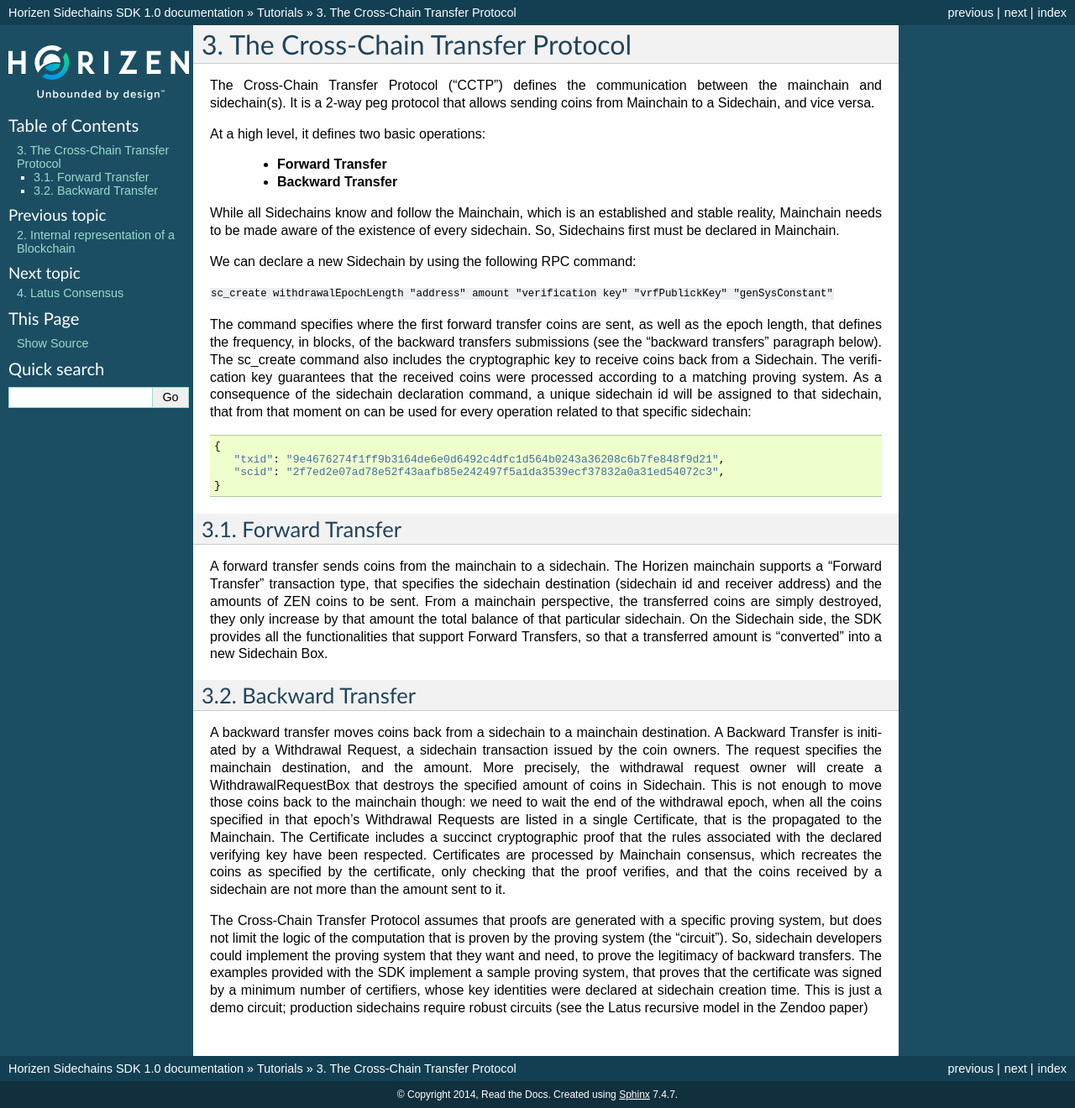
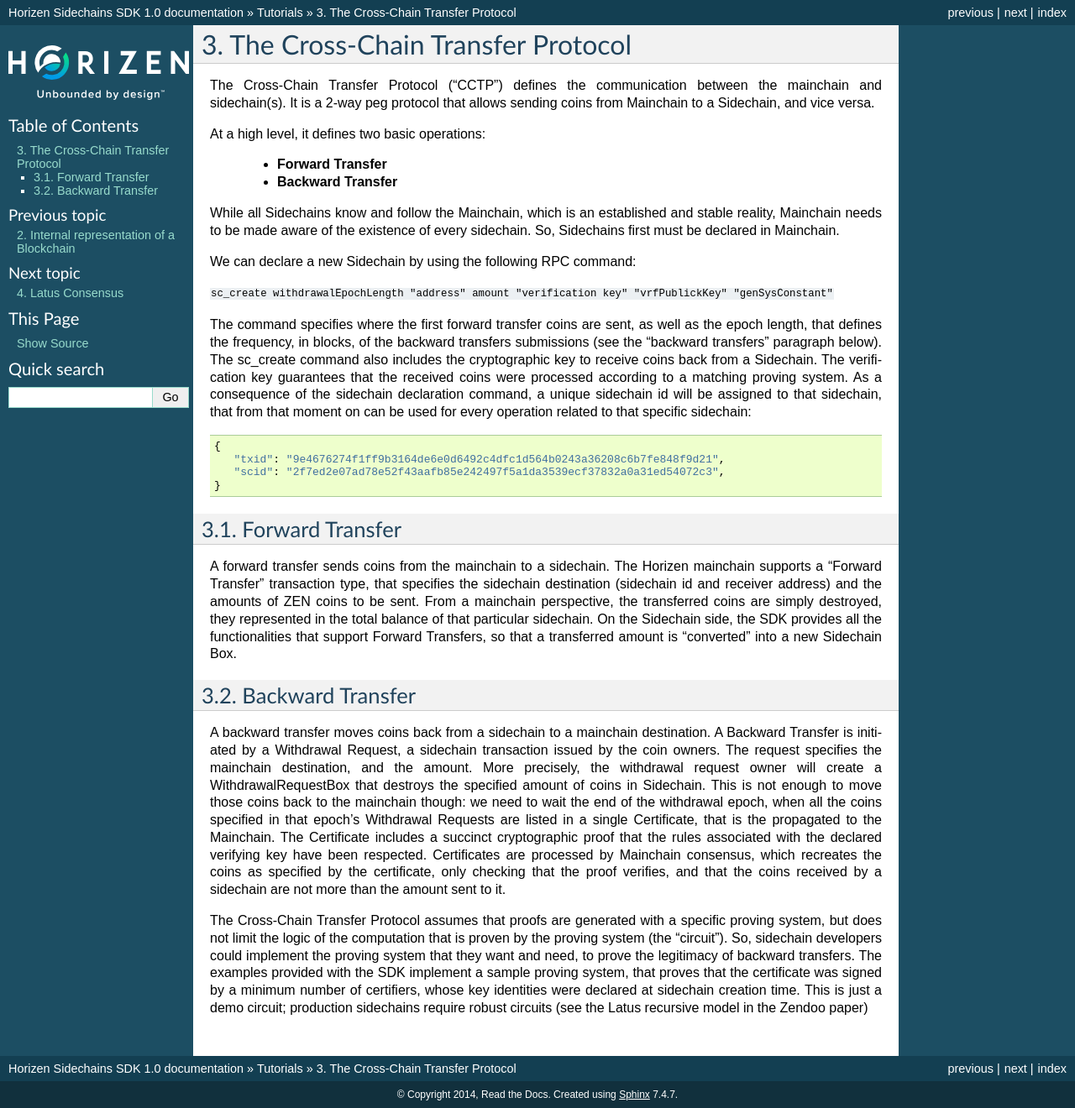
Before and after one commit to megaluck/documentation, a Sphinx documentation site: the page built from docs/introduction/03-Cross-chain-transfer-protocol.rst, in a window 1280 px wide. Shown: the whole page at 84% size. Built offline with Sphinx 7.4.7, drawn with Linux system fonts in a browser that asks for light colours; pages that are not in the unit, such as notebooks, are missing from menus.

Commit message:
Wording of forward transfer

```diff
--- a/docs/introduction/03-Cross-chain-transfer-protocol.rst
+++ b/docs/introduction/03-Cross-chain-transfer-protocol.rst
@@ -30,7 +30,7 @@
 Forward Transfer
 ================
 
-A forward transfer sends coins from the mainchain to a sidechain. The Horizen mainchain supports a “Forward Transfer” transaction type, that specifies the sidechain destination (sidechain id and receiver address) and the amounts of ZEN coins to be sent. From a mainchain perspective, the transferred coins are simply destroyed, they only increase by that amount the total balance of that particular sidechain.
+A forward transfer sends coins from the mainchain to a sidechain. The Horizen mainchain supports a “Forward Transfer” transaction type, that specifies the sidechain destination (sidechain id and receiver address) and the amounts of ZEN coins to be sent. From a mainchain perspective, the transferred coins are simply destroyed, they represented in the total balance of that particular sidechain.
 On the Sidechain side, the SDK provides all the functionalities that support Forward Transfers, so that a transferred amount is “converted” into a new Sidechain Box.
 
 Backward Transfer
```
